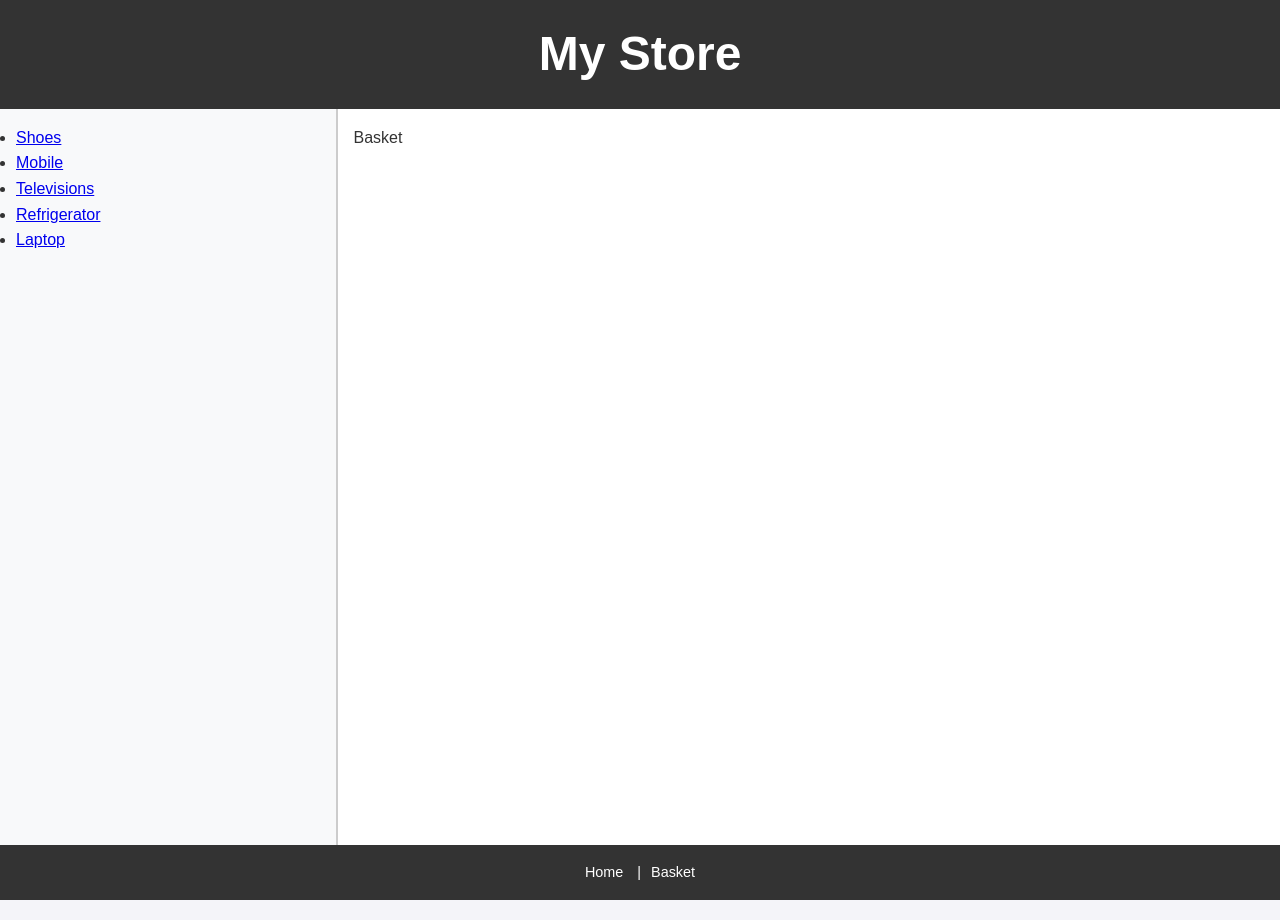
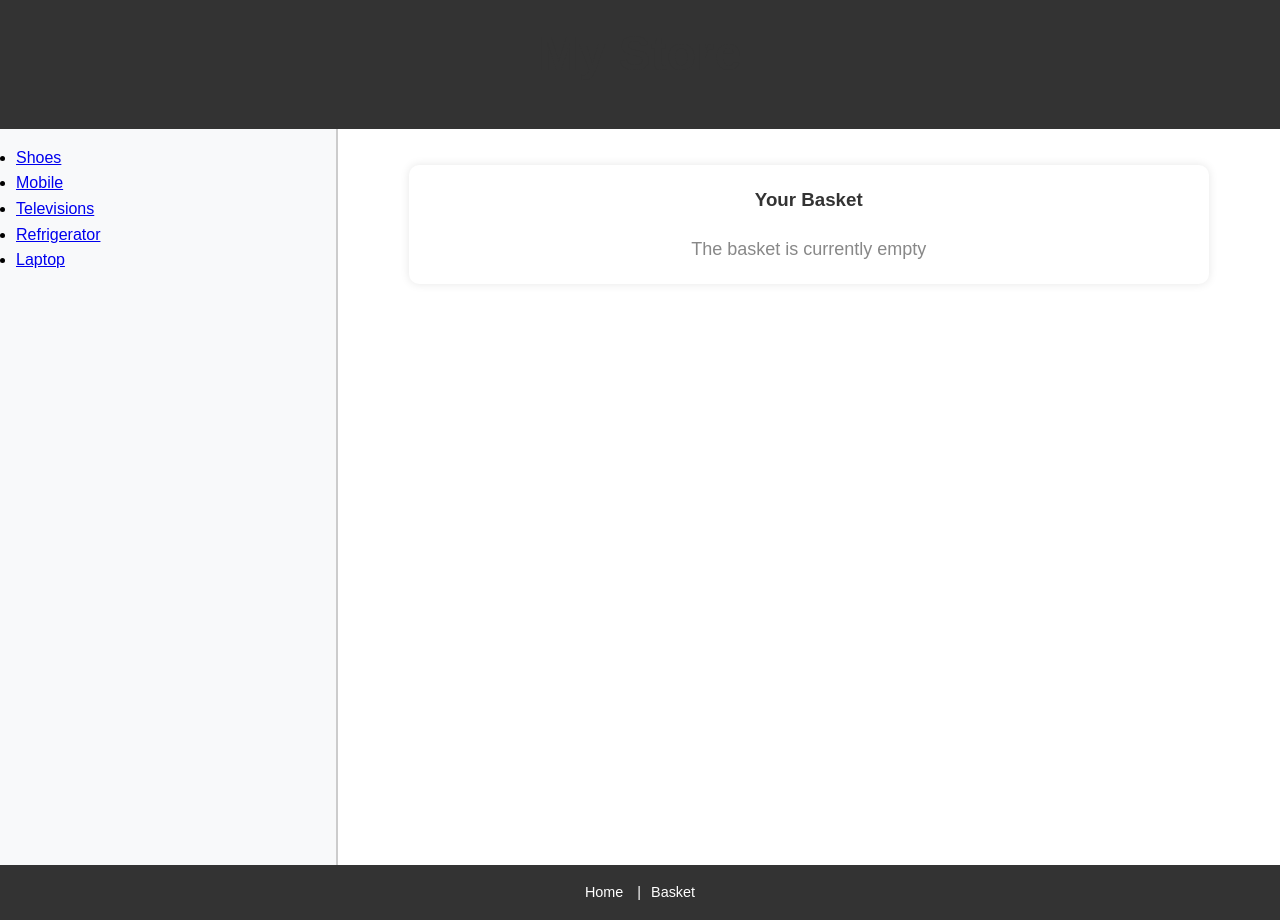
Before and after one commit to Rohit-Pandit/e-store, a React (Create React App) app: page /basket in a window 1280 px wide. Built offline with nearby package versions, Linux system fonts and the light colour scheme; data requests are answered from the project's data file.

Commit message:
implementing basket card when product

```diff
--- a/src/App.css
+++ b/src/App.css
@@ -9,7 +9,7 @@ body {
   font-family: Arial, sans-serif;
   line-height: 1.6;
   background-color: #f4f4f9;
-  color: #333;
+  /* color: #333; */
 }
 
 /* Header */
--- /dev/null
+++ b/src/Components/Basket.css
@@ -0,0 +1,51 @@
+.basket-container {
+    max-width: 800px;
+    margin: 20px auto;
+    padding: 20px;
+    background-color: #fff;
+    border-radius: 10px;
+    box-shadow: 0 0 10px rgba(0, 0, 0, 0.1);
+    text-align: center;
+  }
+
+  h1 {
+    color: #333;
+    margin-bottom: 20px;
+  }
+
+  .basket-items {
+    display: flex;
+    flex-direction: column;
+    gap: 15px;
+  }
+
+  .basket-item {
+    display: flex;
+    justify-content: space-between;
+    align-items: center;
+    padding: 15px;
+    border-bottom: 1px solid #ddd;
+  }
+
+  .basket-item-title a {
+    font-size: 18px;
+    color: #007bff;
+    text-decoration: none;
+    font-weight: bold;
+  }
+
+  .basket-item-title a:hover {
+    text-decoration: underline;
+  }
+
+  .basket-item-quantity,
+  .basket-item-price {
+    font-size: 16px;
+    color: #555;
+  }
+
+  .empty-basket {
+    font-size: 18px;
+    color: #888;
+    margin-top: 20px;
+  }
--- a/src/Components/Basket.jsx
+++ b/src/Components/Basket.jsx
@@ -1,7 +1,33 @@
-import React from 'react'
+import React, { useContext } from 'react';
+import { CardContext } from '../Contexts/cardContext';
+import { Link } from 'react-router-dom';
+import './Basket.css';
 
 export default function Basket() {
+  const { getItems } = useContext(CardContext);
+  const cardItems = getItems(); // Get cart items from context
+
   return (
-    <div>Basket</div>
-  )
+    <div className="basket-container">
+      <h1>Your Basket</h1>
+
+      {cardItems.length > 0 ? (
+        <div className="basket-items">
+          {cardItems.map((p) => (
+            <div className="basket-item" key={p.id}>
+              <div className="basket-item-title">
+                <Link to={`/categories/${p.id}/products/${p.id}`}>{p.title}</Link>
+
+              </div>
+              <div className="basket-item-quantity">Quantity: {p?.quantity ?? 1}</div>
+
+              <div className="basket-item-price">Price: &pound;{p.price}</div>
+            </div>
+          ))}
+        </div>
+      ) : (
+        <div className="empty-basket">The basket is currently empty</div>
+      )}
+    </div>
+  );
 }
--- a/src/Components/CategoryProducts.jsx
+++ b/src/Components/CategoryProducts.jsx
@@ -1,9 +1,12 @@
-import React from 'react';
+import React, { useContext } from 'react';
 import './CategoryProduct.css';
 import { Link, useNavigate } from 'react-router-dom';
+import { CardContext } from '../Contexts/cardContext';
 
 export default function CategoryProducts({ id, title, image, specs, features, price, stock }) {
   const navigate = useNavigate();
+  const cardContext = useContext(CardContext);
+  const { addProduct } = cardContext;
 
   return (
     <article className="category-product-item">
@@ -43,7 +46,7 @@ export default function CategoryProducts({ id, title, image, specs, features, pr
         </div>
         <div className="category-product-item-action">
           <button onClick={() => navigate(`products/${id}`)}>View Product</button>
-          <button>Add Product</button>
+          <button onClick={()=>addProduct({id,title,price})}>Add Product</button>
         </div>
       </aside>
     </article>
--- a/src/Components/Layout.jsx
+++ b/src/Components/Layout.jsx
@@ -1,7 +1,7 @@
 import React from 'react';
 import { Outlet, Link } from 'react-router-dom';
-import Home from './Home';
-import Basket from './Basket';
+// import Home from './Home';
+// import Basket from './Basket';
 
 export default function Layout({ categories }) {
   const renderCategory = () => {
@@ -36,7 +36,7 @@ export default function Layout({ categories }) {
       </section>
 
       <footer >
-      <Link to='/' style={{ color: "white", textDecoration: "none", margin: "0 10px" }}>Home</Link> |
+      <Link to='/' style={{ color: "white", textDecoration: "none", margin: "0 10px"}}>Home</Link> |
       <Link to='./Basket' style={{ color: "white", textDecoration: "none", margin: "0 10px" }}>Basket</Link>
       </footer>
     </>
--- /dev/null
+++ b/src/Contexts/cardContext.jsx
@@ -0,0 +1,47 @@
+import React, {createContext,useReducer} from "react";
+import { cardReducer } from "./cardReducer";
+
+export const CardContext = createContext();
+
+const initialState = { cardItems : []};
+
+const CardContextProvider = ({children})=>{
+    const [state,dispatch] = useReducer(cardReducer,initialState);
+    const addProduct = payload=>{
+        dispatch({type:"ADD", payload});
+        debugger;
+    }
+    const removeProduct = payload =>{
+        dispatch({type : "REMOVE",payload});
+    }
+
+    const increaseQty = payload =>{
+        dispatch({type : "INCQTY",payload});
+    }
+
+    const decreaseQty = payload =>{
+        dispatch({type : "DECQTY",payload});
+    }
+
+    const clearBasket = ()=>{
+        dispatch({type : "CLEAR" , payload : undefined})
+    }
+    const getItems = ()=>{
+        return state.cardItems || [];
+    }
+    const contextValues = {
+        addProduct,
+        removeProduct,
+        increaseQty,
+        decreaseQty,
+        clearBasket,
+        getItems,
+        ...state
+    }
+    return (
+        <CardContext.Provider value={contextValues}>
+            {children}
+        </CardContext.Provider>
+    )
+}
+export default CardContextProvider;
--- /dev/null
+++ b/src/Contexts/cardReducer.jsx
@@ -0,0 +1,56 @@
+export const cardReducer = (state, action) => {
+    let index = -1;
+    if (action.payload) {
+        index = state.cardItems.findIndex(x => x.id === action.payload.id);
+    }
+
+    switch (action.type) {
+        case "ADD":
+            if (index === -1) {
+                return {
+                    ...state,
+                    cardItems: [...state.cardItems, { ...action.payload, quantity: 1 }]
+                };
+            } else {
+                return {
+                    ...state,
+                    cardItems: state.cardItems.map((item, i) =>
+                        i === index ? { ...item, quantity: item.quantity + 1 } : item
+                    )
+                };
+            }
+
+        case "REMOVE":
+            return {
+                ...state,
+                cardItems: state.cardItems.filter((_, i) => i !== index)
+            };
+
+        case "INCQTY":
+            return {
+                ...state,
+                cardItems: state.cardItems.map((item, i) =>
+                    i === index ? { ...item, quantity: item.quantity + 1 } : item
+                )
+            };
+
+        case "DECQTY":
+            return {
+                ...state,
+                cardItems: state.cardItems.map((item, i) =>
+                    i === index && item.quantity > 1
+                        ? { ...item, quantity: item.quantity - 1 }
+                        : item
+                )
+            };
+
+        case "CLEAR":
+            return {
+                ...state,
+                cardItems: []
+            };
+
+        default:
+            return state;
+    }
+};
--- a/src/index.js
+++ b/src/index.js
@@ -2,12 +2,16 @@ import React from 'react';
 import ReactDOM from 'react-dom/client';
 import './index.css';
 import App from './App';
+import CardContextProvider from './Contexts/cardContext';
 
 
 const root = ReactDOM.createRoot(document.getElementById('root'));
 root.render(
  <React.StrictMode>
-    <App/>
+      <CardContextProvider>
+        <App/>
+      </CardContextProvider>
+
  </React.StrictMode>
 
 
```
